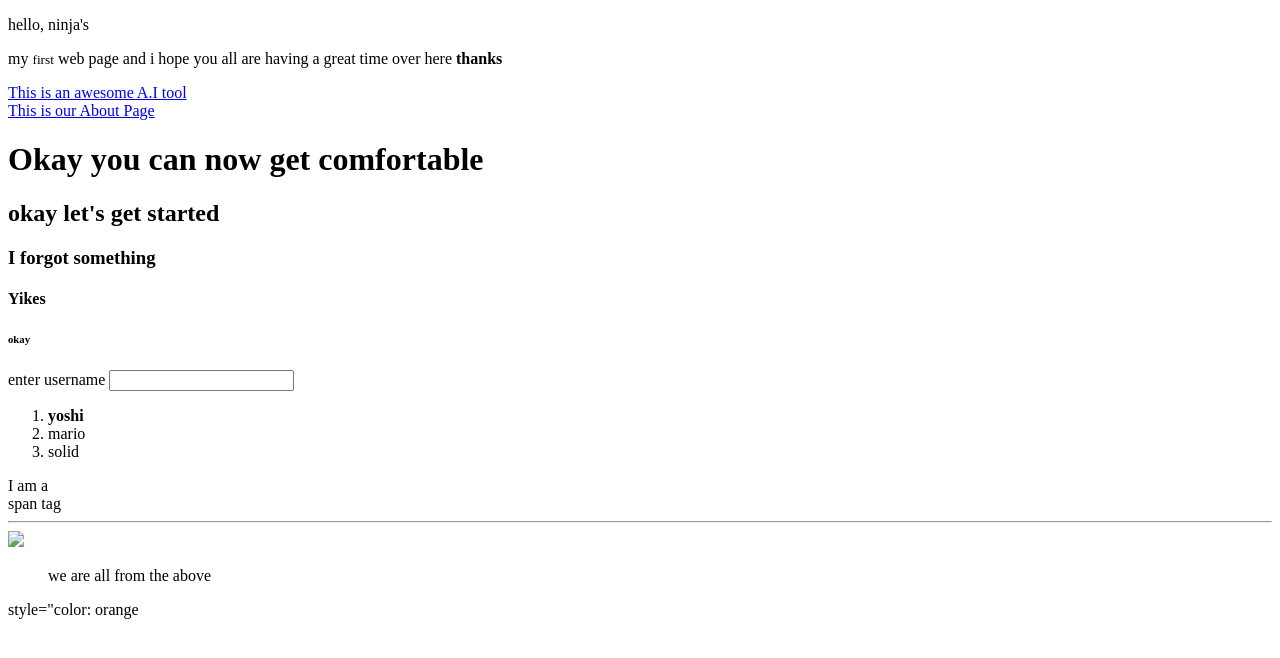
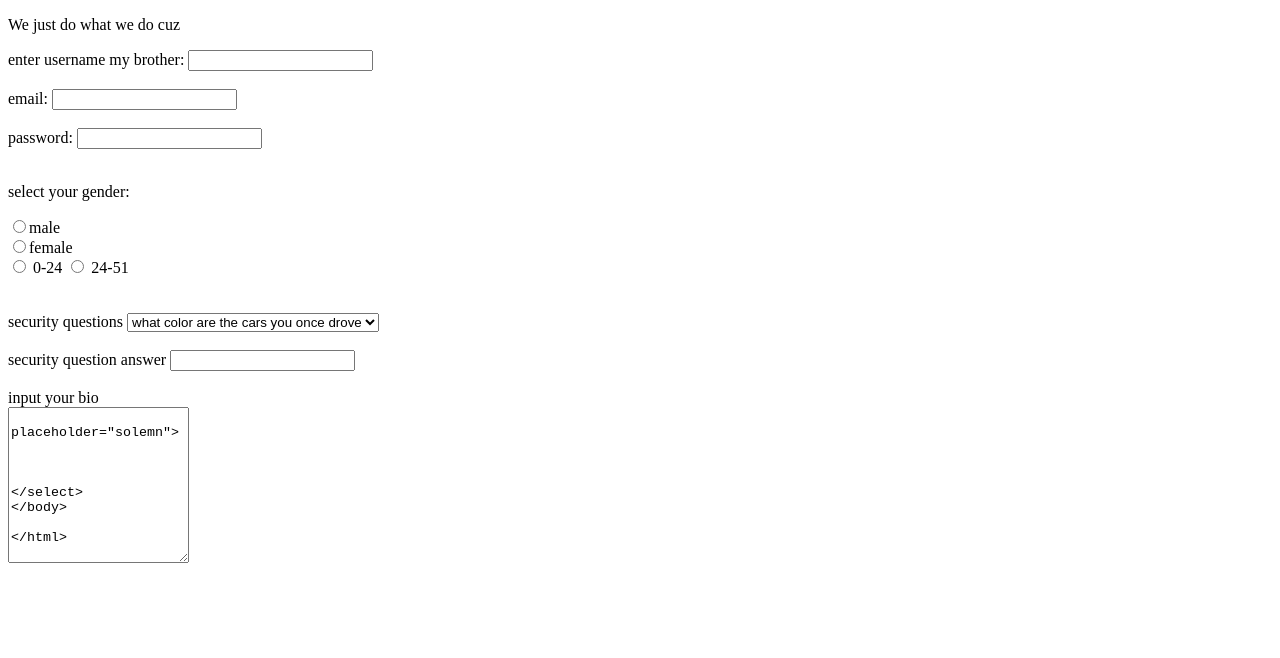
Before and after one commit to Machelli/Classic-2nd, a plain HTML site: page index.html in a window 1280 px wide. Drawn offline with Linux system fonts and the light colour scheme.

Commit message:
The changes i made

```diff
--- a/index.html
+++ b/index.html
@@ -1,46 +1,59 @@
-
 <!Doctype html>
 <html>
 <head>
 <title>Learning html for beginners 2025</title>
 </head>
+
 <body>
 
-<div>
-    <p>hello, ninja's</p>
-    <P>my <small>first</small> web page and i hope you all are having a great time over here <strong>thanks</strong></P>
-<div><a href="gemini.com">This is an awesome A.I tool</a></div>
-
- <div></div><a href="About.index">This is our About Page</a></div>
-
-</div>
-
-<div>
-    <h1>Okay you can now get comfortable</h1>
-    <h2>okay let's get started</h2>
-    <h3>I forgot something</h3>
-    <h4>Yikes</h4>
-    <h6>okay</h6>
-</div>
+<P>We just do what we do cuz</P>
 
 <form>
-    <label for="username">enter username</label>
-    <input type="text" name="" id="username">
+<label for"username">enter username my brother:</label>
+<input type="text" id="username">
+<br><br>
+<label for"email">email:</label>
+<input type="email" id="email">
+<br><br>
+<label for"password">password:</label>
+<input type="password" id="password">
+<br><br>
+
 </form>
 
-<ol>
-<li><strong>yoshi</strong></li>
-<li>mario</li>
-<li>solid</li>
-</ol>
-<span>I am a <br>span tag</span>
-<hr>
+<P>select your gender:</P>
 
-<img src="img/Nature wallpaper.jpg" alt"a picture of a>
+<form>
+<input type="radio" name="gender" value="male">male<br>
+<input type="radio" name="gender" value="female">female<br>
+</form>
 
-<blockquote cite="gemini.com">
-we are all from the above
-</blockquote>
-<p>style="color: orange</p>
+<form>
+<input type="radio" name="age" value="0-24" id="option-1">
+<label for"option-1">0-24</label>
+<input type="radio" name="age" value="24-51"">
+<label for"option-2">24-51</label>
+</form>
+
+
+<br><br>
+<label for="question">security questions</label>
+<select name="question" id="questions">
+<option value"q1">what color are the cars you once drove</option>
+<option value "q2">was it colorless</option>
+<option value "q3">was it or styleless</option>
+</select>
+<br><br>
+<label for="answer">security question answer</label>
+ <input type="text" id="answer" name="answer">
+ <br><br>
+
+ <label for="bio">input your bio</label><br>
+ <textarea name="bio" id="bio" color="30" rows="10"> placeholder="solemn">
+
+
+
+</select>
 </body>
+
 </html>
```
Also changed, not shown: Size.html (added, +46 -0 lines).
